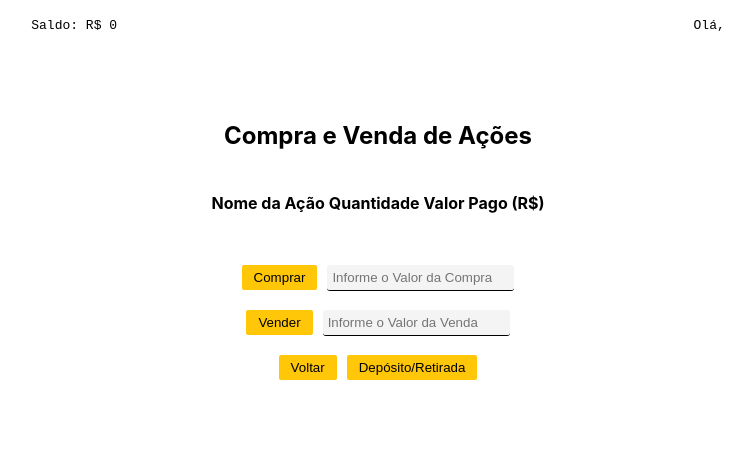
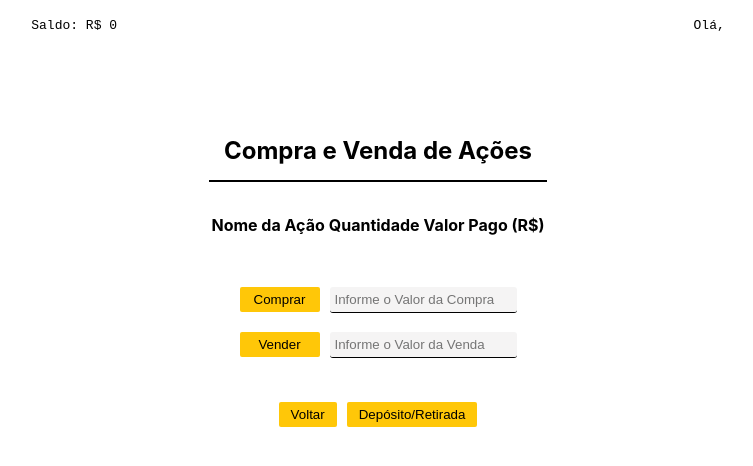
Before and after one commit to Yasmim-Matos/desafio-pratico-ps-xp, a React (Create React App) app: page /desafio-pratico-ps-xp/buyandsell in a window 1280 px wide. Shown: the top 466 px of the page, without its empty margins (262-1015 px from the left). Built offline with nearby package versions, Linux system fonts and the light colour scheme.

Commit message:
feat (style): some changes were made on 'BuyAndSellPage' style file to make the page view better

```diff
--- a/src/styles/BuyAndSellPage.css
+++ b/src/styles/BuyAndSellPage.css
@@ -7,7 +7,9 @@
 }
 
 .buy-and-sell-container h1 {
-    margin-bottom: 40px;
+    border-bottom: 2px black solid;
+    padding: 15px;
+    margin-bottom: 30px;
 }
 
 .principal-buttons-inputs-buy-sell {
@@ -28,6 +30,10 @@
     transition: 0.25s;
 }
 
+#first-button-input-buy-sell button, #second-button-input-buy-sell button {
+    width: 80px;
+}
+
 .buy-and-sell-container button {
     background-color: rgb(255, 199, 8);
     border: 0;
@@ -41,3 +47,7 @@
     background-color: rgba(255, 196, 1, 0.707);
     transition: 0.25s;
 }
+
+.buy-and-sell-redirect-buttons {
+    margin-top: 25px;
+}
```
